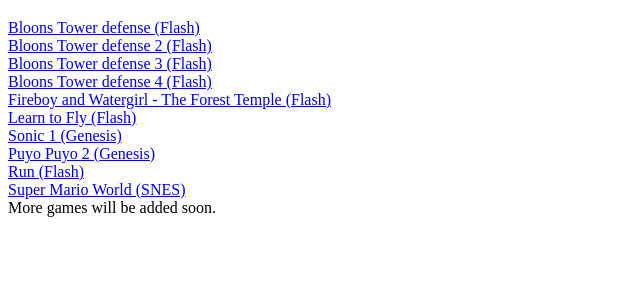
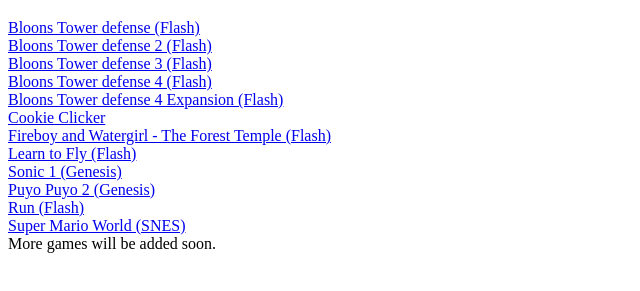
Before and after one commit to leoisbadatmakeingthings/idk, a website: page index.html in a window 1280 px wide. Shown: the part 61-352 px from the top of the page, without its empty margins (0-640 px from the left). Drawn offline with Linux system fonts and the light colour scheme.

Commit message:
Update index.html

```diff
--- a/index.html
+++ b/index.html
@@ -14,6 +14,11 @@
   <br>
   <a href="https://leoisbadatmakeingthings.github.io/idk/btd3.html">Bloons Tower defense 4 (Flash)</a>
   <br>
+  <a href="https://leoisbadatmakeingthings.github.io/idk/btd42.html">Bloons Tower defense 4 Expansion (Flash)</a>
+  <br>
+<a href="https://leoisbadatmakeingthings.github.io/idk-testing/clicker/index.html">Cookie Clicker</a>
+  <br>
+
   <a href="https://leoisbadatmakeingthings.github.io/idk/foresttemple.html ">Fireboy and Watergirl - The Forest Temple (Flash)</a>
   <br>
   <a href="https://leoisbadatmakeingthings.github.io/idk/Learntofly.html ">Learn to Fly (Flash)</a>
```
